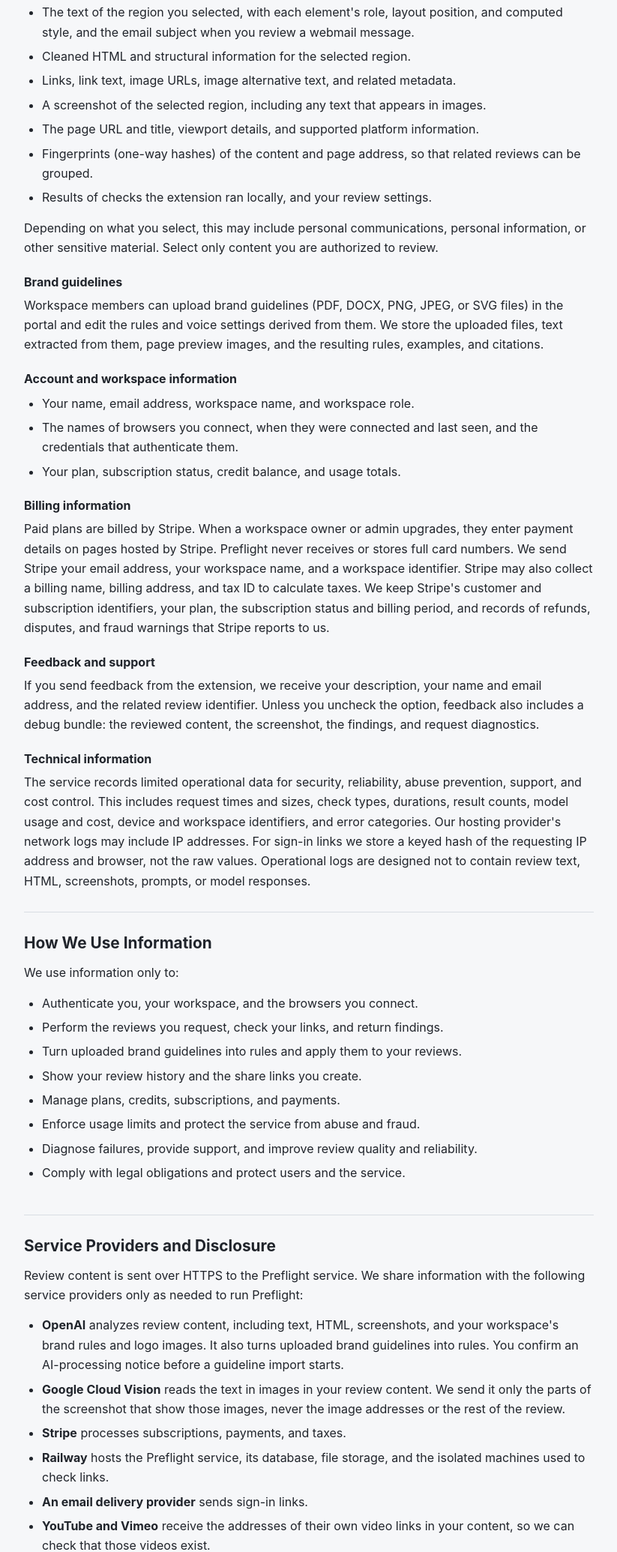
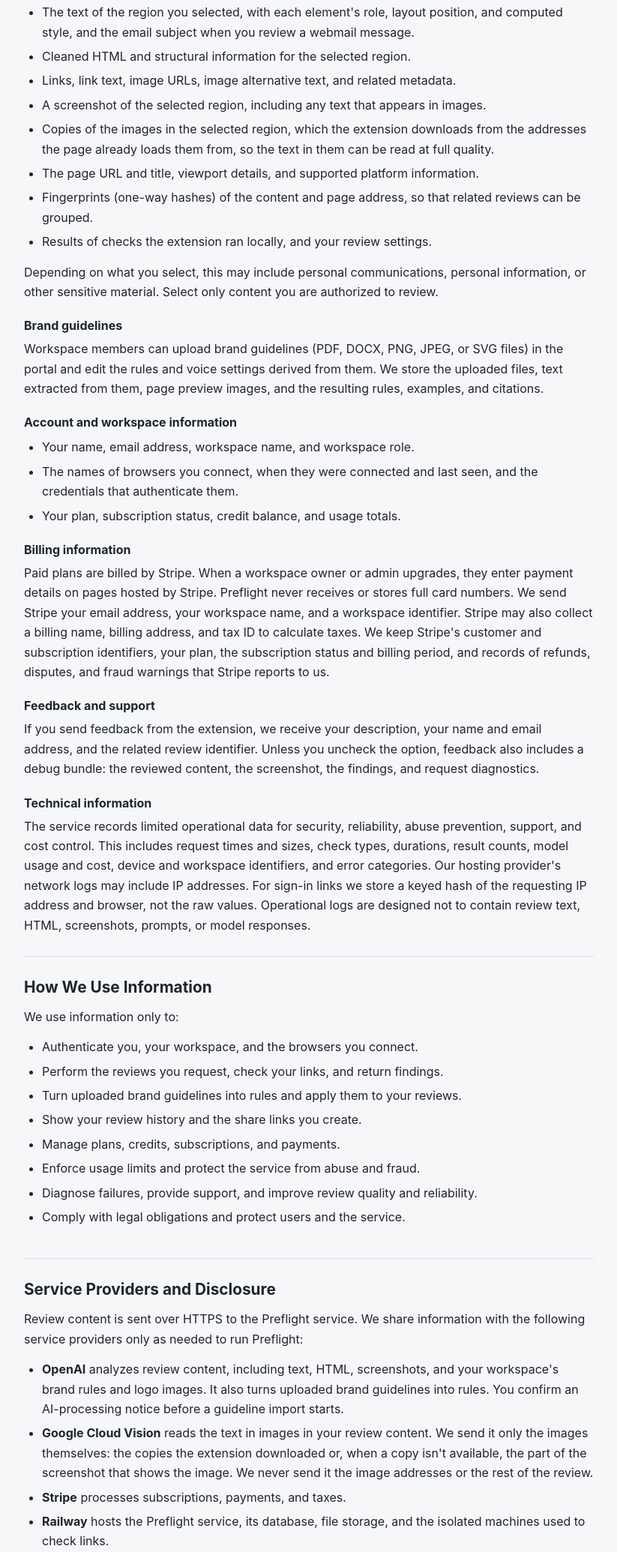
Before and after one commit to Networthy/preflight-privacy, a plain HTML site: page site/index.html in a window 1280 px wide. Shown: the part 730-2800 px from the top of the page at 75% size, without its empty margins (228-1051 px from the left). Drawn offline with Linux system fonts and the light colour scheme.

Commit message:
docs: say the extension downloads review images for Cloud Vision
Vision will read the original image files the extension downloads, falling
back to the screenshot crop, and the copies are not kept after the review.

Co-Authored-By: Claude Opus 5.5 <noreply@anthropic.com>

```diff
--- a/site/index.html
+++ b/site/index.html
@@ -58,6 +58,11 @@
         <li>Cleaned HTML and structural information for the selected region.</li>
         <li>Links, link text, image URLs, image alternative text, and related metadata.</li>
         <li>A screenshot of the selected region, including any text that appears in images.</li>
+        <li>
+          Copies of the images in the selected region, which the extension
+          downloads from the addresses the page already loads them from, so
+          the text in them can be read at full quality.
+        </li>
         <li>The page URL and title, viewport details, and supported platform information.</li>
         <li>
           Fingerprints (one-way hashes) of the content and page address, so that
@@ -155,8 +160,10 @@
         </li>
         <li>
           <strong>Google Cloud Vision</strong> reads the text in images in your
-          review content. We send it only the parts of the screenshot that show
-          those images, never the image addresses or the rest of the review.
+          review content. We send it only the images themselves: the copies the
+          extension downloaded or, when a copy isn't available, the part of the
+          screenshot that shows the image. We never send it the image addresses
+          or the rest of the review.
         </li>
         <li><strong>Stripe</strong> processes subscriptions, payments, and taxes.</li>
         <li>
@@ -242,7 +249,8 @@
         <li>
           <strong>Review history.</strong> Each review's findings, quoted text,
           link and image details, content excerpts, and screenshot are kept for
-          30 days, then deleted. We may enable retention of the full submitted
+          30 days, then deleted. The image copies the extension downloads are
+          used only while the review runs and are not kept. We may enable retention of the full submitted
           text to support re-checking past reviews. It is off by default and
           never kept longer than the review itself.
         </li>
```
